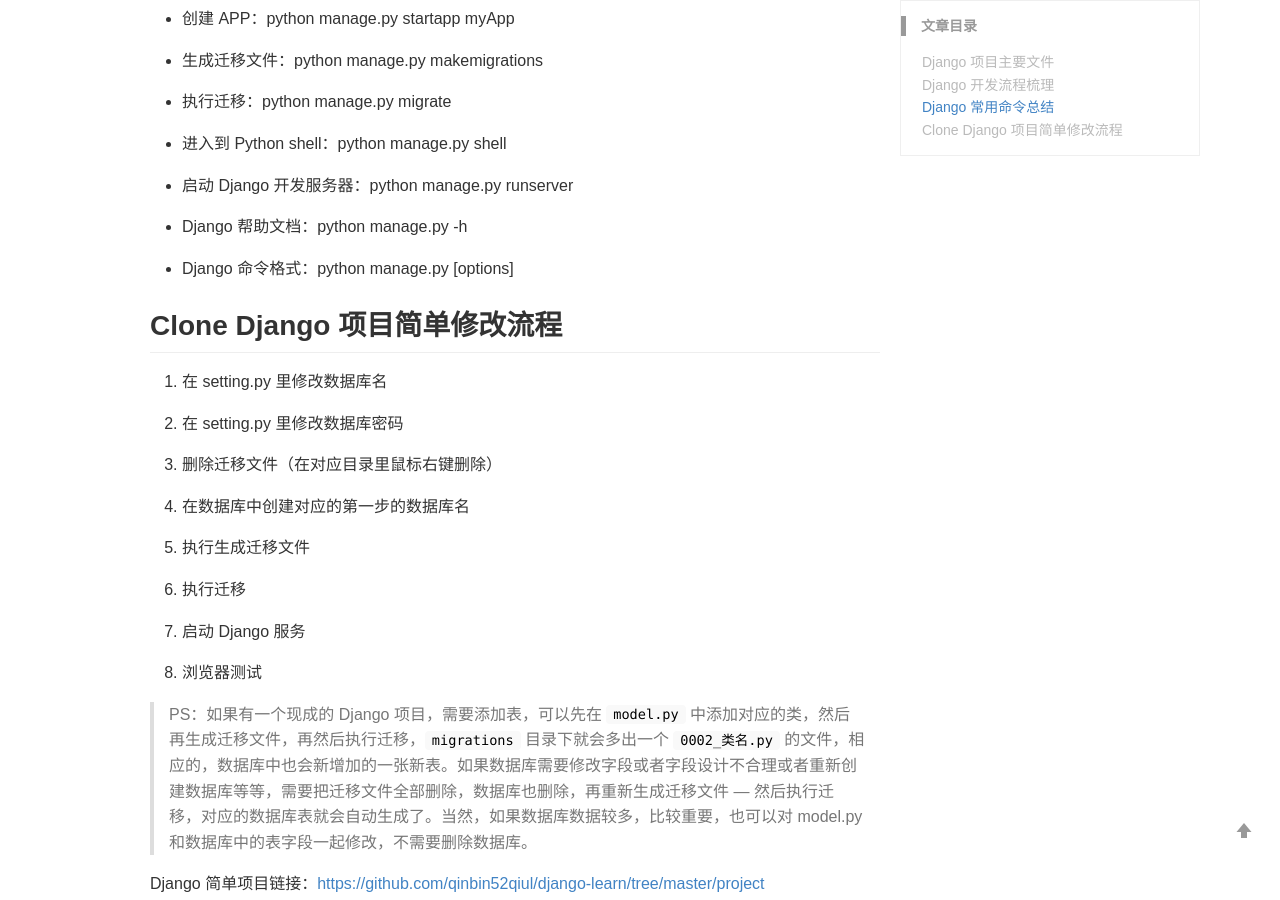
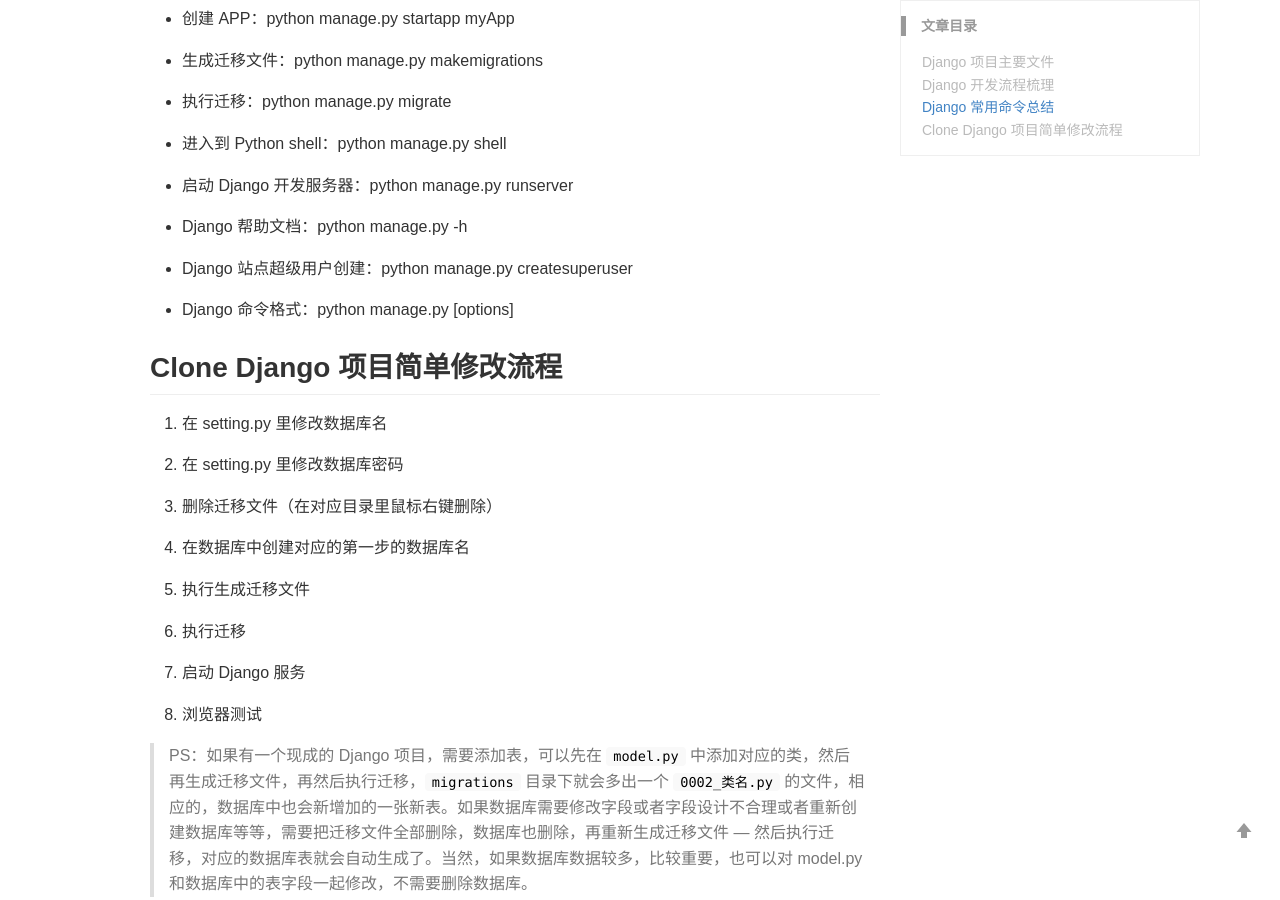
Before and after one commit to PininQ/PininQ.github.io, a Jekyll site: the page built from _posts/Python/2018-08-17-Django-basic-content-learn.md, in a window 1280 px wide and 900 px high, scrolled down 1185 px. Built offline with Jekyll 4.4.1, drawn with Linux system fonts in a browser that asks for light colours; comment, search, counter and statistics services are not loaded.

Commit message:
Update article Django basic

```diff
--- a/_posts/Python/2018-08-17-Django-basic-content-learn.md
+++ b/_posts/Python/2018-08-17-Django-basic-content-learn.md
@@ -64,6 +64,8 @@ keywords: Python, Django
 
 - Django 帮助文档：python manage.py -h
 
+- Django 站点超级用户创建：python manage.py createsuperuser
+
 - Django 命令格式：python manage.py <command> [options]
 
 
```
